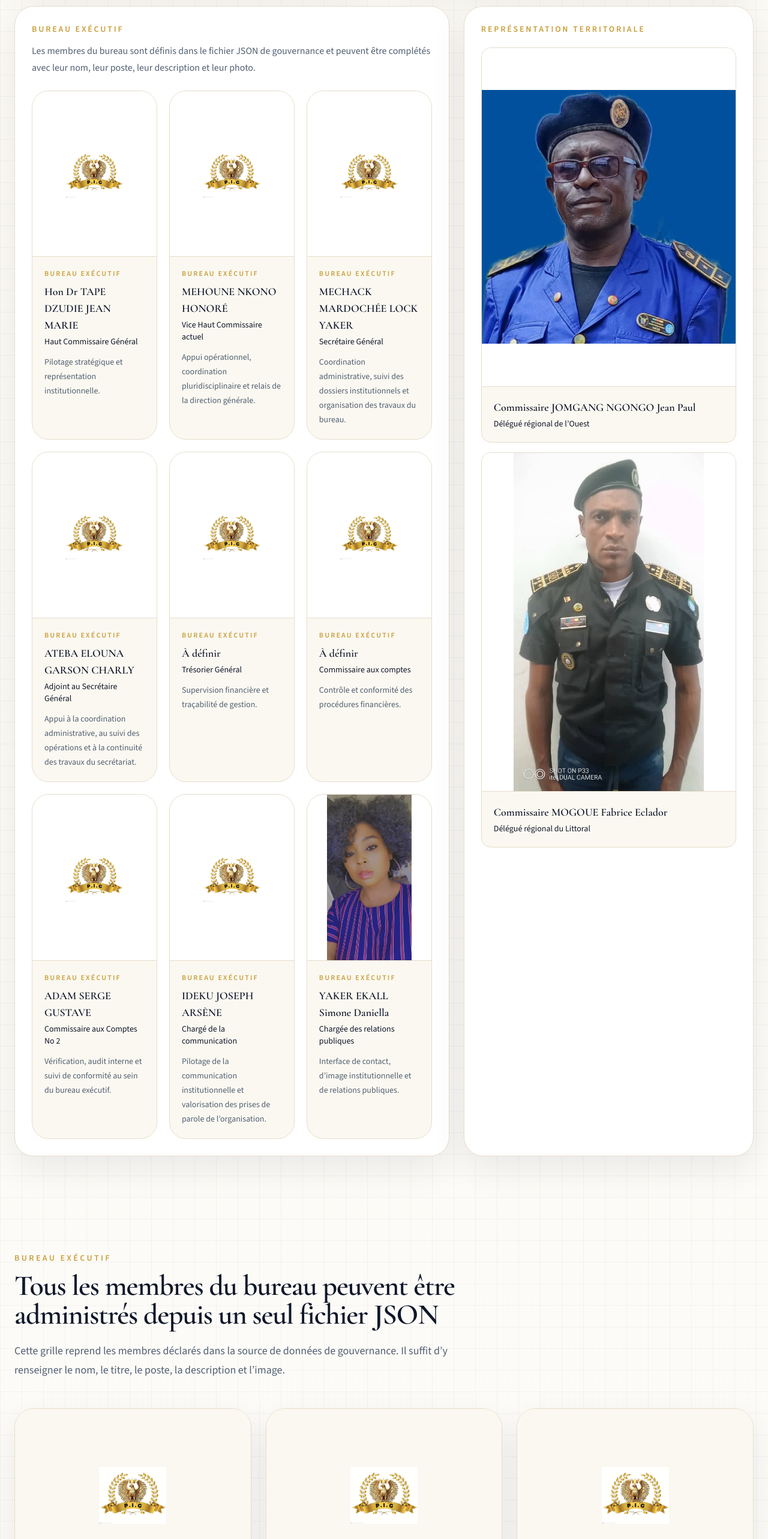
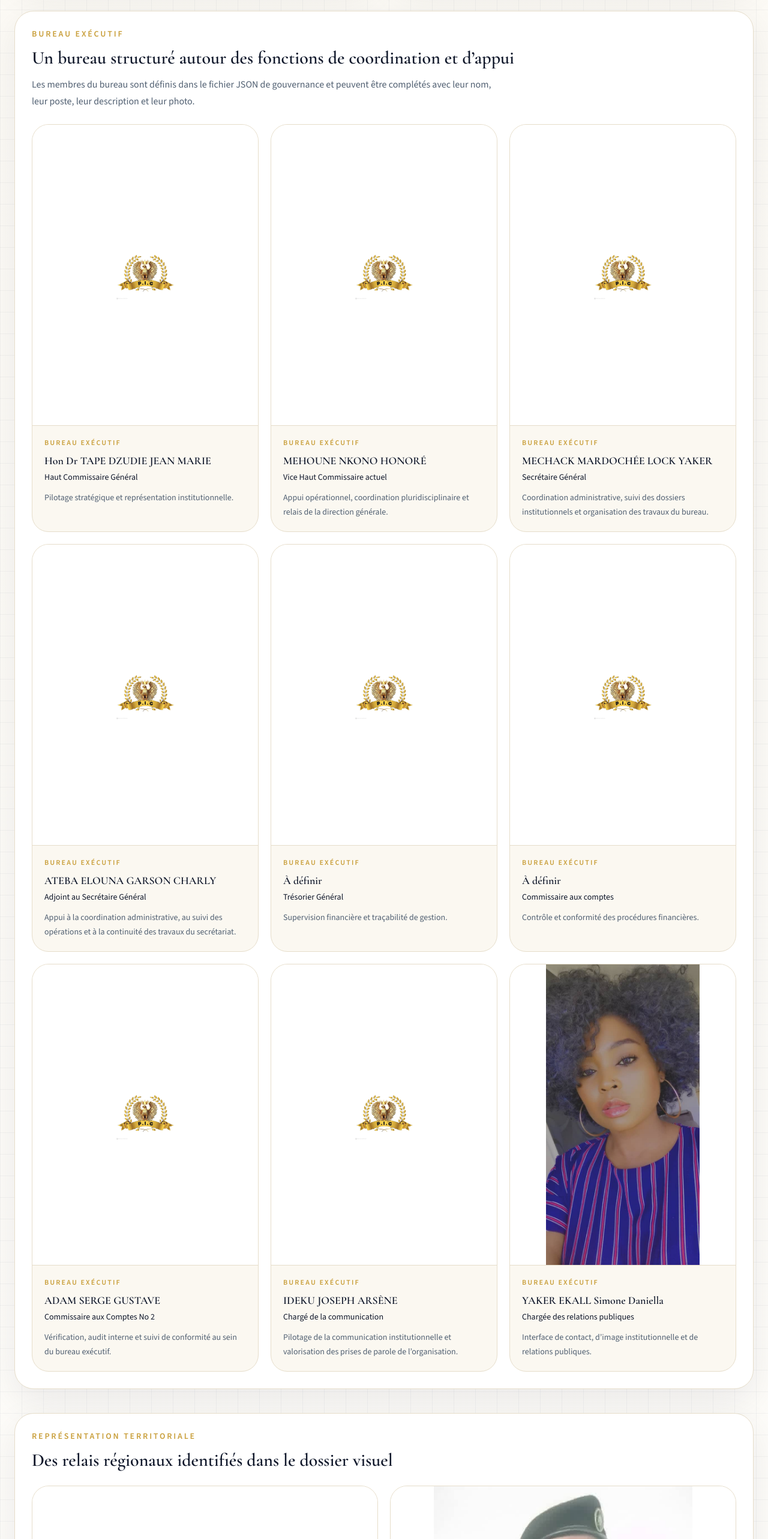
Before and after one commit to larrypops/P-I-G, a Next.js app: page /organisation in a window 1280 px wide. Shown: the part 2000-4566 px from the top of the page at 60% size. Built offline with nearby package versions, Linux system fonts and the light colour scheme.

Commit message:
Harmonise la mise en page de la gouvernance

```diff
--- a/app/(site)/organisation/page.tsx
+++ b/app/(site)/organisation/page.tsx
@@ -1,11 +1,8 @@
-import Image from "next/image";
 import { BreadcrumbJsonLd } from "@/components/layout/BreadcrumbJsonLd";
 import { ImageBanner } from "@/components/sections/ImageBanner";
 import { LeadershipSection } from "@/components/sections/LeadershipSection";
 import { OrgChartSection } from "@/components/sections/OrgChartSection";
 import { TimelineSection } from "@/components/sections/TimelineSection";
-import { SectionHeading } from "@/components/ui/SectionHeading";
-import { bureauMembers, governance } from "@/content/organisation";
 import { createPageMetadata } from "@/lib/metadata";
 
 export const metadata = createPageMetadata({
@@ -31,76 +28,8 @@ export default function OrganisationPage() {
         imageFit="contain"
       />
       <LeadershipSection />
-      <section className="section-shell">
-        <SectionHeading
-          eyebrow="Bureau exécutif"
-          title="Tous les membres du bureau peuvent être administrés depuis un seul fichier JSON"
-          description="Cette grille reprend les membres déclarés dans la source de données de gouvernance. Il suffit d’y renseigner le nom, le titre, le poste, la description et l’image."
-        />
-        <div className="mt-12 grid gap-6 md:grid-cols-2 xl:grid-cols-3">
-          {bureauMembers.map((member) => (
-            <article
-              key={`${member.priority ?? 999}-${member.position}-${member.name}-organisation`}
-              className="overflow-hidden rounded-[2rem] border border-border bg-white shadow-soft"
-            >
-              <div className="relative aspect-[3/4] bg-surface p-4 sm:h-72 sm:aspect-auto">
-                {member.image ? (
-                  <Image src={member.image} alt={member.name} fill className="object-contain" />
-                ) : (
-                  <div className="flex h-full items-center justify-center">
-                    <Image
-                      src="/images/logo/pig-embleme-or.jpg"
-                      alt="Emblème de la P.I.G en attente du portrait officiel"
-                      width={124}
-                      height={106}
-                      className="h-auto w-28 object-contain opacity-90"
-                    />
-                  </div>
-                )}
-              </div>
-              <div className="p-6">
-                <p className="text-xs font-semibold uppercase tracking-[0.18em] text-secondary">
-                  {member.title}
-                </p>
-                <h2 className="mt-2 font-display text-2xl font-semibold text-ink">
-                  {member.name}
-                </h2>
-                <p className="mt-1 text-sm font-medium text-ink">{member.position}</p>
-                <p className="mt-4 leading-7 text-muted">{member.description}</p>
-              </div>
-            </article>
-          ))}
-        </div>
-      </section>
       <OrgChartSection />
       <TimelineSection />
-      <section className="section-shell">
-        <SectionHeading
-          eyebrow="Représentation"
-          title="Présences régionales mises en avant dans le dossier visuel"
-          description="Les portraits ci-dessous sont utilisés avec prudence comme repères de représentation régionale explicitement nommés dans le dossier source."
-        />
-        <div className="mt-12 grid gap-8 lg:grid-cols-2">
-          {governance.territorialRepresentation.map((person) => (
-            <article
-              key={person.name}
-              className="overflow-hidden rounded-[2rem] border border-border bg-white shadow-soft"
-            >
-              <div className="relative aspect-[3/4] bg-surface p-4 sm:h-80 sm:aspect-auto">
-                <Image src={person.image} alt={person.name} fill className="object-contain" />
-              </div>
-              <div className="p-6">
-                <p className="text-sm font-semibold uppercase tracking-[0.2em] text-secondary">
-                  {person.role}
-                </p>
-                <h2 className="mt-2 font-display text-3xl font-semibold text-ink">
-                  {person.name}
-                </h2>
-              </div>
-            </article>
-          ))}
-        </div>
-      </section>
     </>
   );
 }
--- a/components/sections/LeadershipSection.tsx
+++ b/components/sections/LeadershipSection.tsx
@@ -50,12 +50,15 @@ export function LeadershipSection() {
         ))}
       </div>
 
-      <div className="mt-10 grid gap-6 xl:grid-cols-[1.2fr_0.8fr]">
+      <div className="mt-12 grid gap-10">
         <article className="rounded-[2rem] border border-border bg-white p-7 shadow-soft">
           <p className="text-sm font-semibold uppercase tracking-[0.2em] text-secondary">
             Bureau exécutif
           </p>
-          <p className="mt-3 leading-7 text-muted">
+          <h3 className="mt-3 font-display text-3xl font-semibold text-ink">
+            Un bureau structuré autour des fonctions de coordination et d’appui
+          </h3>
+          <p className="mt-3 max-w-3xl leading-7 text-muted">
             Les membres du bureau sont définis dans le fichier JSON de gouvernance et
             peuvent être complétés avec leur nom, leur poste, leur description et leur photo.
           </p>
@@ -97,15 +100,19 @@ export function LeadershipSection() {
             ))}
           </div>
         </article>
+
         <article className="rounded-[2rem] border border-border bg-white p-7 shadow-soft">
           <p className="text-sm font-semibold uppercase tracking-[0.2em] text-secondary">
             Représentation territoriale
           </p>
-          <div className="mt-5 grid gap-4">
+          <h3 className="mt-3 font-display text-3xl font-semibold text-ink">
+            Des relais régionaux identifiés dans le dossier visuel
+          </h3>
+          <div className="mt-6 grid gap-5 md:grid-cols-2">
             {governance.territorialRepresentation.map((delegate) => (
-              <div
+              <article
                 key={delegate.name}
-                className="overflow-hidden rounded-2xl border border-border bg-surface"
+                className="overflow-hidden rounded-[1.75rem] border border-border bg-surface"
               >
                 <div className="relative aspect-[3/4] bg-white p-4">
                   <Image src={delegate.image} alt={delegate.name} fill className="object-contain" />
@@ -114,7 +121,7 @@ export function LeadershipSection() {
                   <h4 className="text-lg font-semibold text-ink">{delegate.name}</h4>
                   <p className="mt-1 text-sm font-medium text-ink">{delegate.role}</p>
                 </div>
-              </div>
+              </article>
             ))}
           </div>
         </article>
```
